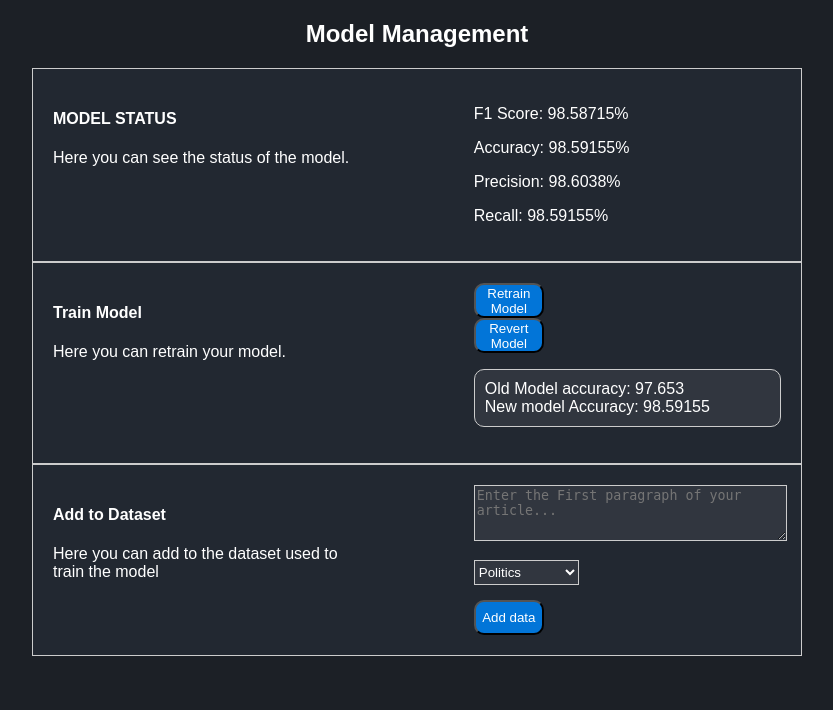
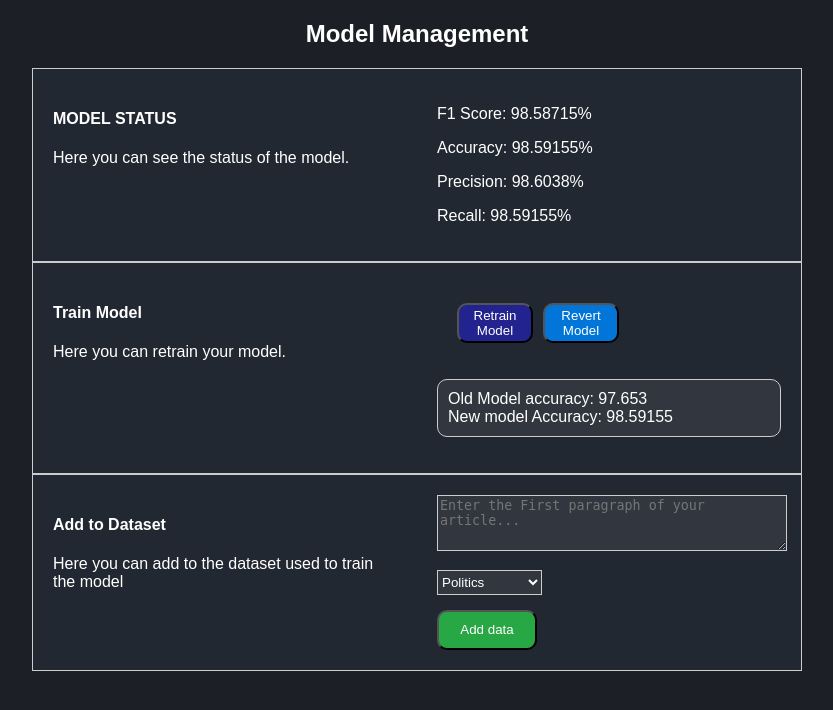
Before and after one commit to DanDovhun/Title-Classer, a Django app: page /admin/model/ in a window 1280 px wide. Shown: the part 71-781 px from the top of the page, without its empty margins (223-1056 px from the left). Run offline with Django 5.2, Linux system fonts and the light colour scheme; the visitor is signed in with stand-in values (Sample User, id 1); data comes from the database, SQL or seed files in the repository.

Commit message:
Update ui
* made some changes to button ui
* commented out the static css file for admins because that was causing issues

```diff
--- a/app/admin_panel/templates/admin_dashboard.html
+++ b/app/admin_panel/templates/admin_dashboard.html
@@ -249,19 +249,7 @@
 
       .modelContainer ul li div {
         padding: 20px;
-        width: 40%;
-      }
-.modelContainer button {
-        background-color: var(--button-blue);
-        width: 70px;
-        height: 35px;
-        color: white;
-        border-radius: 10px;
-        display: block;
-      }
-      .modelContainer button:hover {
-        background-color: var(--button-blue-hover);
-        cursor: pointer;
+        width: 50%;
       }
       .modelContainer .modelText {
         border: 1px solid #ccc;
@@ -282,6 +270,42 @@
         border: 1px solid #ccc;
         background-color: #31363f;
         color: white;
+      }
+      .model-btns{
+        display: flex;
+        width: 100%;
+      }
+      .model-btns button, .model-add {
+        width: 100px;
+        height: 40px;
+        margin-right: 10px;
+        color: var(--text-button);
+        border-radius: 10px;
+        display: block;
+      }
+      .model-btns .model-retrain {
+        background-color: rgb(35, 35, 144);
+        cursor: pointer;
+      }
+      .model-btns .model-retrain:hover {
+        background-color: rgb(23, 23, 106);
+        cursor: pointer;
+      }
+
+      .model-btns .model-revert {
+        background-color: var(--button-blue);
+        cursor: pointer;
+      }
+      .model-btns .model-revert:hover {
+        background-color: var(--button-blue-hover);
+        cursor: pointer;
+      }
+      .model-add{
+        background-color: var(--button-green);
+      }
+      .model-add:hover{
+        background-color: var(--button-green-hover);
+        cursor: pointer;
       }
 
       .conf_mat {
--- a/app/admin_panel/templates/admin_model.html
+++ b/app/admin_panel/templates/admin_model.html
@@ -1,3 +1,4 @@
+
 {% extends 'admin_dashboard.html' %} {% block content%}
 <div class="model-content">
   <h2>Model Management</h2>
@@ -23,8 +24,10 @@
         </div>
 
         <div>
-          <button onclick="retrain()">Retrain Model</button>
-            <button onclick="revert()">Revert Model</button>
+          <div class="model-btns">
+            <button onclick="retrain()" class="model-retrain">Retrain Model</button>
+            <button onclick="revert()" class="model-revert">Revert Model</button>
+            </div>
           <p class="modelText">
             Old Model accuracy: {{ old_acc }} <br />
             New model Accuracy: {{ accuracy }}
@@ -32,7 +35,7 @@
         </div>
       </li>
       <li>
-        <div>
+        <div >
           <h4>Add to Dataset</h4>
           <p>Here you can add to the dataset used to train the model</p>
         </div>
@@ -41,7 +44,7 @@
             {% csrf_token %}
             {{ form.text }}
             {{ form.labels }}
-            <button>Add data</button>
+            <button class="model-add">Add data</button>
           </form>
         </div>
       </li>
--- a/app/admin_panel/templates/admin_predictions.html
+++ b/app/admin_panel/templates/admin_predictions.html
@@ -7,7 +7,7 @@
         <tr>
             <th>Input Paragraph</th>
             <th>First Prediction</th>
-            <th>Second Prediction (Probablity)</th>
+            <th>Second Prediction (Probability)</th>
         </tr>
        </thead>
        <tbody>
```
Also changed, not shown: app/admin_panel/static/css/admin_styles.css (+7 -5 lines).
